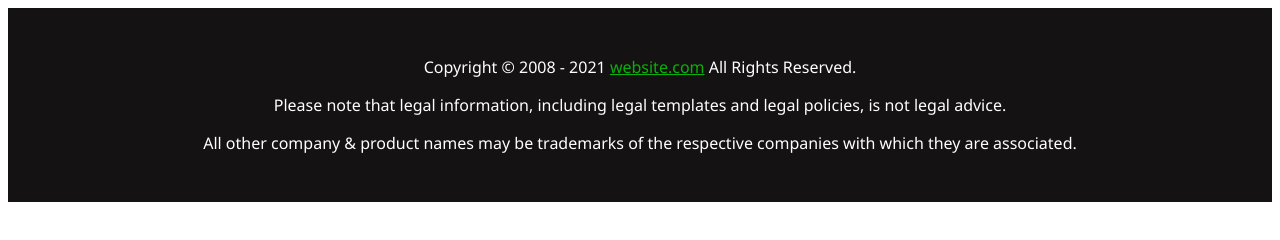
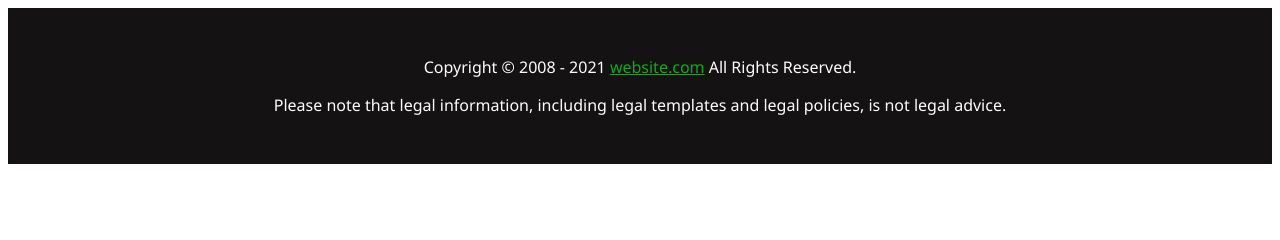
Before and after one commit to pgmgent-pgm-4/gastcollege-microfrontends-pgm-thabisadingani, a plain HTML site: page index.html in a window 1280 px wide. Drawn offline with Linux system fonts and the light colour scheme.

Commit message:
first commit

```diff
--- a/index.html
+++ b/index.html
@@ -11,7 +11,6 @@
 	<footer>
 		<p>Copyright © 2008 - 2021 <a href=#>website.com</a> All Rights Reserved.</p>
 		<p>Please note that legal information, including legal templates and legal policies, is not legal advice.</p>
-		<p>All other company & product names may be trademarks of the respective companies with which they are associated.</p>
 	</footer>
 </body>
 </html>
```
